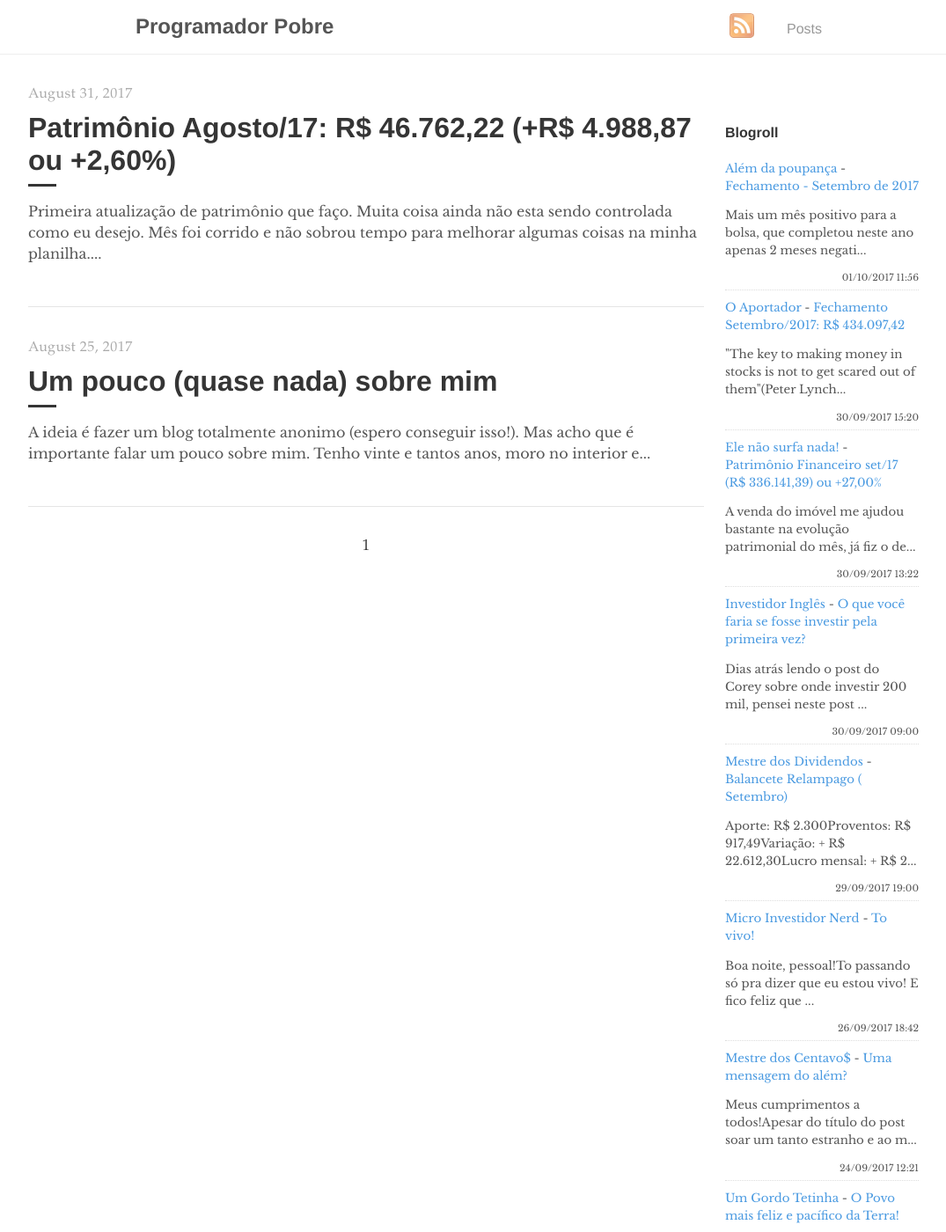
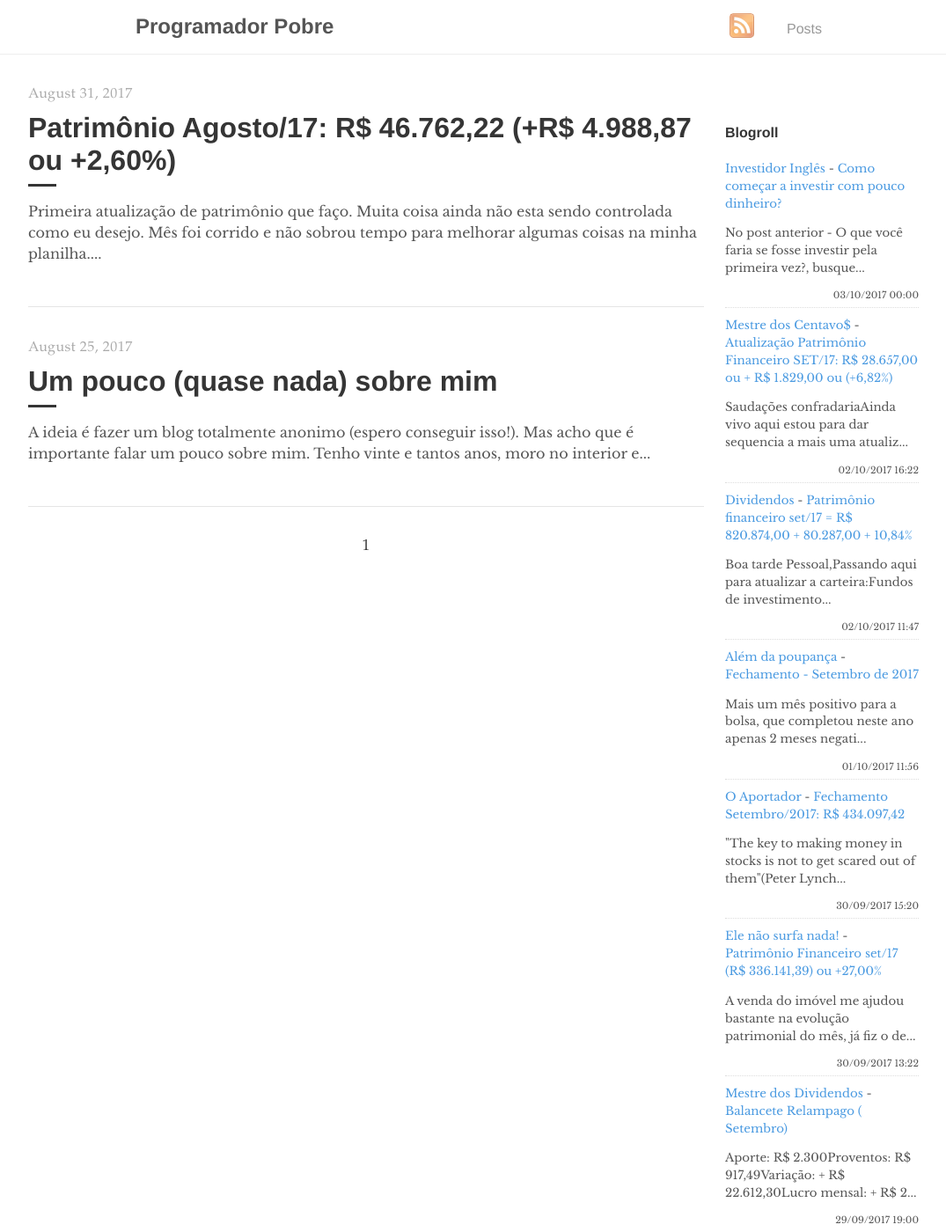
Before and after one commit to programadorpobre/programadorpobre.github.io, a Jekyll site: the page built from index.html, in a window 1280 px wide and 1400 px high. Shown: the whole window at 88% size, without its empty margins (96-1171 px from the left). Built offline with Jekyll 4.4.1, drawn with Linux system fonts in a browser that asks for light colours; the list of posts is cut into pages by our own code; comment, search, counter and statistics services are not loaded; some of the changed text lies outside the part shown.

Commit message:
[ci skip] travis #59

```diff
--- a/_includes/feed-entries.html
+++ b/_includes/feed-entries.html
@@ -1,3 +1,18 @@
+<div class="feed-entry">
+    <a class="feed-entry-site-name" href="http://investidoringles.blogspot.com/">Investidor Inglês</a> - <a class="feed-entry-title" href="http://investidoringles.blogspot.com/2017/10/como-comecar-a-investir-com-pouco-dinheiro.html">Como começar a investir com pouco dinheiro?</a>
+    <p class="feed-entry-summary">No post anterior - O que você faria se fosse investir pela primeira vez?, busque...</p>
+    <time datetime="2017-10-03T00:00:00.000-03:00">03/10/2017 00:00</time>
+</div>
+<div class="feed-entry">
+    <a class="feed-entry-site-name" href="http://mestredoscentavos.blogspot.com/">Mestre dos Centavo$</a> - <a class="feed-entry-title" href="http://mestredoscentavos.blogspot.com/2017/10/atualizacao-patrimonio-financeiro-set17.html">Atualização Patrimônio Financeiro SET/17: R$ 28.657,00 ou + R$ 1.829,00 ou (+6,82%)</a>
+    <p class="feed-entry-summary">Saudações confradariaAinda vivo aqui estou para dar sequencia a mais uma atualiz...</p>
+    <time datetime="2017-10-02T16:22:00.000-07:00">02/10/2017 16:22</time>
+</div>
+<div class="feed-entry">
+    <a class="feed-entry-site-name" href="http://bonsdividendos.blogspot.com/">Dividendos</a> - <a class="feed-entry-title" href="http://bonsdividendos.blogspot.com/2017/10/patrimonio-financeiro-set17-r-82087400.html">Patrimônio financeiro set/17 = R$ 820.874,00 + 80.287,00 + 10,84%</a>
+    <p class="feed-entry-summary">Boa tarde Pessoal,Passando aqui para atualizar a carteira:Fundos de investimento...</p>
+    <time datetime="2017-10-02T11:47:00.000-07:00">02/10/2017 11:47</time>
+</div>
 <div class="feed-entry">
     <a class="feed-entry-site-name" href="http://alemdapoupanca.blogspot.com/">Além da poupança</a> - <a class="feed-entry-title" href="http://alemdapoupanca.blogspot.com/2017/10/fechamento-setembro-de-2017.html">Fechamento - Setembro de 2017</a>
     <p class="feed-entry-summary">Mais um mês positivo para a bolsa, que completou neste ano apenas 2 meses negati...</p>
@@ -14,11 +29,6 @@
     <time datetime="2017-09-30T13:22:00.000-03:00">30/09/2017 13:22</time>
 </div>
 <div class="feed-entry">
-    <a class="feed-entry-site-name" href="http://investidoringles.blogspot.com/">Investidor Inglês</a> - <a class="feed-entry-title" href="http://investidoringles.blogspot.com/2017/09/o-que-voce-faria-se-fosse-investir-pela-primeira-vez.html">O que você faria se fosse investir pela primeira vez?</a>
-    <p class="feed-entry-summary">Dias atrás lendo o post do Corey sobre onde investir 200 mil, pensei neste post ...</p>
-    <time datetime="2017-09-30T09:00:00.000-03:00">30/09/2017 09:00</time>
-</div>
-<div class="feed-entry">
     <a class="feed-entry-site-name" href="http://mestredosdividendos.blogspot.com/">Mestre dos Dividendos</a> - <a class="feed-entry-title" href="http://mestredosdividendos.blogspot.com/2017/09/balancete-relampago-setembro.html">Balancete Relampago ( Setembro)</a>
     <p class="feed-entry-summary">Aporte: R$ 2.300Proventos: R$ 917,49Variação: + R$ 22.612,30Lucro mensal: + R$ 2...</p>
     <time datetime="2017-09-29T19:00:00.000-07:00">29/09/2017 19:00</time>
@@ -29,17 +39,7 @@
     <time datetime="2017-09-26T18:42:00.001-07:00">26/09/2017 18:42</time>
 </div>
 <div class="feed-entry">
-    <a class="feed-entry-site-name" href="http://mestredoscentavos.blogspot.com/">Mestre dos Centavo$</a> - <a class="feed-entry-title" href="http://mestredoscentavos.blogspot.com/2017/09/uma-mensagem-do-alem.html">Uma mensagem do além?</a>
-    <p class="feed-entry-summary">Meus cumprimentos a todos!Apesar do título do post soar um tanto estranho e ao m...</p>
-    <time datetime="2017-09-24T12:21:00.000-07:00">24/09/2017 12:21</time>
-</div>
-<div class="feed-entry">
     <a class="feed-entry-site-name" href="http://gordotetinha.blogspot.com/">Um Gordo Tetinha</a> - <a class="feed-entry-title" href="http://gordotetinha.blogspot.com/2017/09/o-povo-mais-feliz-e-pacifico-da-terra.html">O Povo mais feliz e pacífico da Terra!</a>
     <p class="feed-entry-summary">A Falácia suprema: somos cordiais e solidários!&nbsp;Olá amigos do blog! Tudo be...</p>
     <time datetime="2017-09-13T11:40:00.000-03:00">13/09/2017 11:40</time>
 </div>
-<div class="feed-entry">
-    <a class="feed-entry-site-name" href="http://bonsdividendos.blogspot.com/">Dividendos</a> - <a class="feed-entry-title" href="http://bonsdividendos.blogspot.com/2017/09/patrimonio-financeiro-ago17-r-74058778.html">Patrimônio financeiro ago/17 = R$ 740.587,78 + 34.852,21 + 4,94%</a>
-    <p class="feed-entry-summary">Boa tarde Pessoal,Passando &nbsp;aqui para atualizar a carteira.Fundos de invest...</p>
-    <time datetime="2017-09-01T09:35:00.002-07:00">01/09/2017 09:35</time>
-</div>
```
